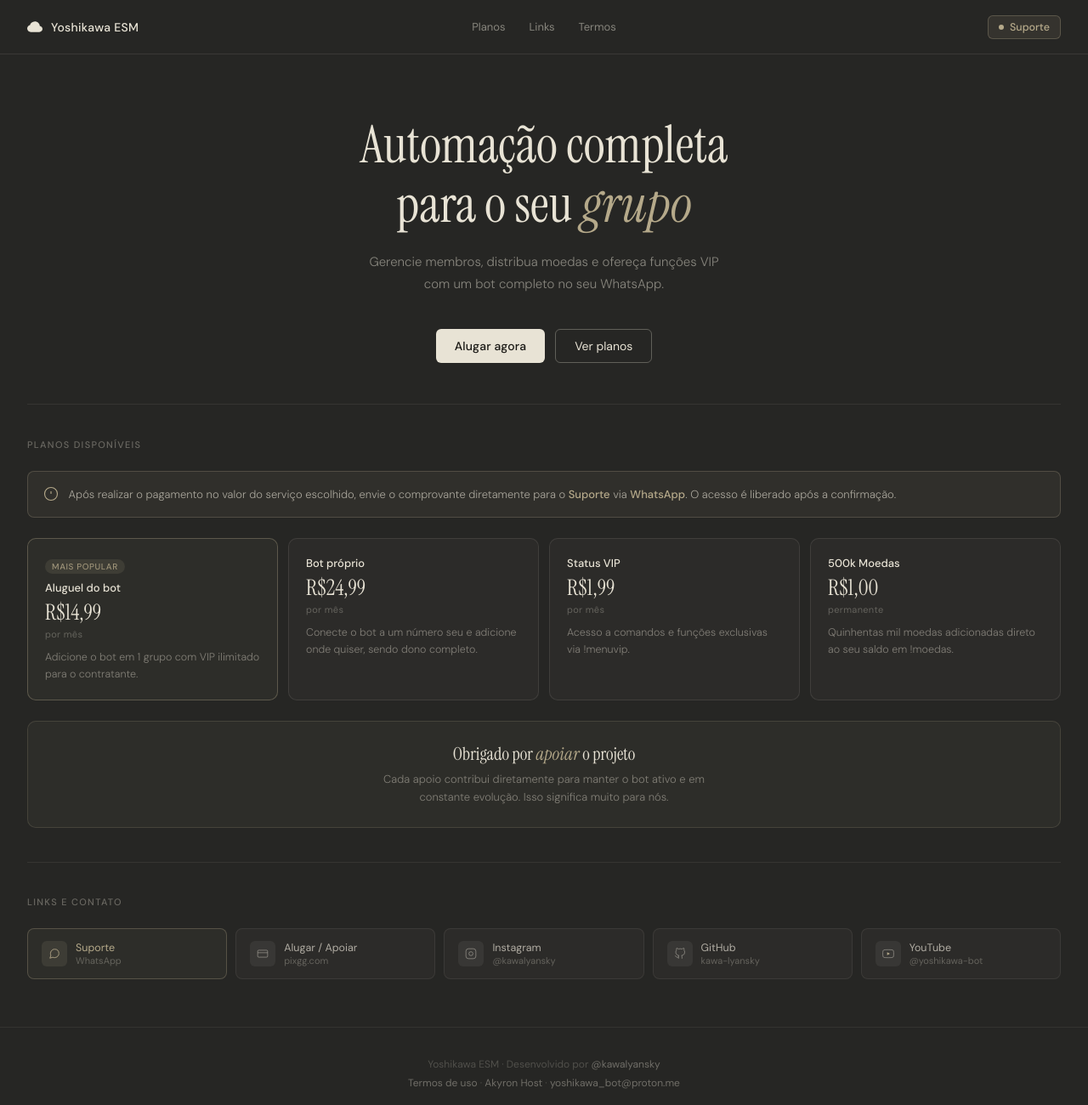
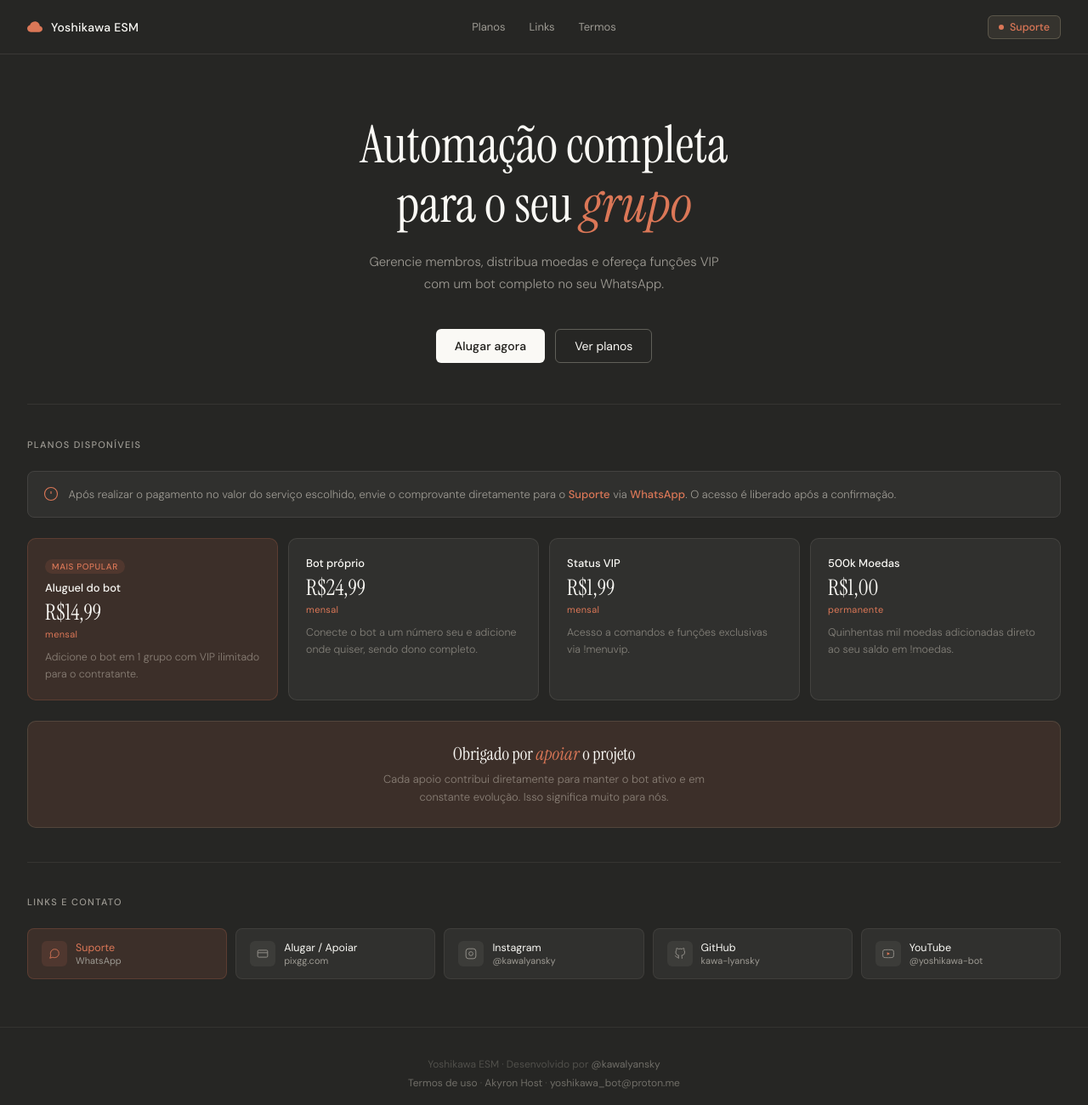
Before and after one commit to kawa-lyansky/yoshikawa, a plain HTML site: page index.html in a window 1280 px wide. Shown: the whole page at 85% size. Drawn offline with Linux system fonts and the light colour scheme.

Commit message:
Update index.html

```diff
--- a/index.html
+++ b/index.html
@@ -19,7 +19,7 @@
 
     .page {
       background: #262624;
-      color: #e8e3d5;
+      color: #FAF9F5;
       font-family: 'DM Sans', sans-serif;
       min-height: 100vh;
       padding: 0 0 3rem;
@@ -57,7 +57,7 @@
       width: 14px;
       height: 14px;
       fill: none;
-      stroke: #e8e3d5;
+      stroke: #FAF9F5;
       stroke-width: 1.5;
     }
 
@@ -65,7 +65,7 @@
       font-size: 14px;
       font-weight: 500;
       letter-spacing: 0.02em;
-      color: #e8e3d5;
+      color: #FAF9F5;
     }
 
     .nav-center {
@@ -78,7 +78,7 @@
 
     .nav-link {
       font-size: 13px;
-      color: rgba(232, 227, 213, 0.5);
+      color: #9D9A93;
       text-decoration: none;
       padding: 5px 12px;
       border-radius: 5px;
@@ -86,7 +86,7 @@
     }
 
     .nav-link:hover {
-      color: #e8e3d5;
+      color: #FAF9F5;
       background: rgba(232, 227, 213, 0.07);
     }
 
@@ -117,13 +117,13 @@
       width: 6px;
       height: 6px;
       border-radius: 50%;
-      background: #b5a98a;
+      background: #DB7757;
       flex-shrink: 0;
     }
 
     .nav-support-text {
       font-size: 12.5px;
-      color: #b5a98a;
+      color: #DB7757;
       font-weight: 500;
     }
 
@@ -141,7 +141,7 @@
       display: block;
       width: 20px;
       height: 1.5px;
-      background: #e8e3d5;
+      background: #FAF9F5;
       border-radius: 2px;
       transition: all .25s;
     }
@@ -164,7 +164,7 @@
       right: -280px;
       width: 260px;
       height: 100vh;
-      background: #1f1e1a;
+      background: #1F1E1C;
       border-left: 0.5px solid rgba(232, 227, 213, 0.1);
       z-index: 200;
       transition: right .3s ease;
@@ -203,7 +203,7 @@
     }
 
     .drawer-link:hover {
-      color: #e8e3d5;
+      color: #FAF9F5;
       background: rgba(232, 227, 213, 0.07);
     }
 
@@ -211,7 +211,7 @@
       display: flex;
       align-items: center;
       gap: 8px;
-      background: rgba(181, 169, 138, 0.1);
+      background: rgba(218, 119, 87, 0.12);
       border: 0.5px solid rgba(181, 169, 138, 0.25);
       border-radius: 6px;
       padding: 10px 12px;
@@ -223,13 +223,13 @@
       width: 7px;
       height: 7px;
       border-radius: 50%;
-      background: #b5a98a;
+      background: #DB7757;
       flex-shrink: 0;
     }
 
     .drawer-support-text {
       font-size: 13px;
-      color: #b5a98a;
+      color: #DB7757;
       font-weight: 500;
     }
 
@@ -249,7 +249,7 @@
       font-size: clamp(2.2rem, 6vw, 3.8rem);
       font-weight: 400;
       line-height: 1.15;
-      color: #e8e3d5;
+      color: #FAF9F5;
       margin-bottom: 1.25rem;
       max-width: 640px;
       margin-left: auto;
@@ -258,12 +258,12 @@
 
     .hero-title em {
       font-style: italic;
-      color: #b5a98a;
+      color: #DB7757;
     }
 
     .hero-desc {
       font-size: 15px;
-      color: rgba(232, 227, 213, 0.5);
+      color: #9D9A93;
       max-width: 440px;
       margin: 0 auto 2.5rem;
       line-height: 1.7;
@@ -278,7 +278,7 @@
     }
 
     .btn-primary {
-      background: #e8e3d5;
+      background: #FAF9F5;
       color: #1a1915;
       border: none;
       padding: 10px 22px;
@@ -297,7 +297,7 @@
 
     .btn-outline {
       background: transparent;
-      color: #e8e3d5;
+      color: #FAF9F5;
       border: 0.5px solid rgba(232, 227, 213, 0.3);
       padding: 10px 22px;
       border-radius: 6px;
@@ -310,7 +310,7 @@
 
     .btn-outline:hover {
       background: rgba(232, 227, 213, 0.05);
-      border-color: rgba(232, 227, 213, 0.5);
+      border-color: #9D9A93;
     }
 
     .divider {
@@ -326,7 +326,7 @@
     .section-label {
       font-size: 11px;
       letter-spacing: 0.12em;
-      color: rgba(232, 227, 213, 0.35);
+      color: #9D9A93;
       text-transform: uppercase;
       margin-bottom: 1.5rem;
       font-weight: 500;
@@ -336,8 +336,8 @@
       display: flex;
       align-items: flex-start;
       gap: 12px;
-      background: rgba(181, 169, 138, 0.07);
-      border: 0.5px solid rgba(181, 169, 138, 0.25);
+      background: #30302E;
+      border: 0.5px solid #434240;
       border-radius: 8px;
       padding: 1rem 1.1rem;
       margin-bottom: 1.5rem;
@@ -353,20 +353,20 @@
     .notice-icon svg {
       width: 18px;
       height: 18px;
-      stroke: #b5a98a;
+      stroke: #DB7757;
       fill: none;
       stroke-width: 1.5;
     }
 
     .notice-text {
       font-size: 13px;
-      color: rgba(232, 227, 213, 0.65);
+      color: #9D9A93;
       line-height: 1.65;
       font-weight: 300;
     }
 
     .notice-text a {
-      color: #b5a98a;
+      color: #DB7757;
       text-decoration: none;
       font-weight: 500;
     }
@@ -382,7 +382,7 @@
     }
 
     .plan-card {
-      background: rgba(232, 227, 213, 0.03);
+      background: #30302E;
       border: 0.5px solid rgba(232, 227, 213, 0.1);
       border-radius: 10px;
       padding: 1.25rem;
@@ -390,20 +390,20 @@
     }
 
     .plan-card:hover {
-      border-color: rgba(232, 227, 213, 0.22);
+      border-color: rgba(218, 119, 87, 0.20);
     }
 
     .plan-card.featured {
-      border-color: rgba(181, 169, 138, 0.35);
-      background: rgba(181, 169, 138, 0.05);
+      border-color: rgba(218, 119, 87, 0.20);
+      background: rgba(218, 119, 87, 0.12);
     }
 
     .plan-badge {
       display: inline-block;
       font-size: 10px;
       letter-spacing: 0.06em;
-      color: rgba(181, 169, 138, 0.8);
-      background: rgba(181, 169, 138, 0.12);
+      color: #DA7757;
+      background: rgba(218, 119, 87, 0.12);
       padding: 2px 8px;
       border-radius: 99px;
       margin-bottom: 8px;
@@ -414,20 +414,20 @@
     .plan-name {
       font-size: 13px;
       font-weight: 500;
-      color: #e8e3d5;
+      color: #FAF9F5;
       margin-bottom: 4px;
     }
 
     .plan-price {
       font-family: 'Instrument Serif', serif;
       font-size: 1.6rem;
-      color: #e8e3d5;
+      color: #FAF9F5;
       margin-bottom: 2px;
     }
 
     .plan-validity {
       font-size: 11px;
-      color: rgba(232, 227, 213, 0.3);
+      color: #DB7757;
       margin-bottom: 10px;
       letter-spacing: 0.03em;
     }
@@ -440,7 +440,7 @@
     }
 
     .thanks {
-      background: rgba(181, 169, 138, 0.05);
+      background: rgba(218, 119, 87, 0.12);
       border: 0.5px solid rgba(181, 169, 138, 0.18);
       border-radius: 10px;
       padding: 1.5rem;
@@ -451,13 +451,13 @@
     .thanks-title {
       font-family: 'Instrument Serif', serif;
       font-size: 1.3rem;
-      color: #e8e3d5;
+      color: #FAF9F5;
       margin-bottom: 6px;
     }
 
     .thanks-title em {
       font-style: italic;
-      color: #b5a98a;
+      color: #DB7757;
     }
 
     .thanks-desc {
@@ -479,7 +479,7 @@
       display: flex;
       align-items: center;
       gap: 10px;
-      background: rgba(232, 227, 213, 0.03);
+      background: #30302E;
       border: 0.5px solid rgba(232, 227, 213, 0.08);
       border-radius: 8px;
       padding: 0.85rem 1rem;
@@ -488,17 +488,17 @@
     }
 
     .link-item:hover {
-      border-color: rgba(232, 227, 213, 0.18);
+      border-color: rgba(218, 119, 87, 0.20);
       background: rgba(232, 227, 213, 0.06);
     }
 
     .link-item.support {
-      border-color: rgba(181, 169, 138, 0.3);
-      background: rgba(181, 169, 138, 0.05);
+      border-color: rgba(218, 119, 87, 0.20);
+      background: rgba(218, 119, 87, 0.12);
     }
 
     .link-item.support:hover {
-      background: rgba(181, 169, 138, 0.1);
+      background: #9D9A93;
     }
 
     .link-icon {
@@ -513,34 +513,34 @@
     }
 
     .link-icon.gold {
-      background: rgba(181, 169, 138, 0.12);
+      background: rgba(218, 119, 87, 0.12);
     }
 
     .link-icon svg {
       width: 14px;
       height: 14px;
-      stroke: #b5a98a;
+      stroke: #DB7757;
       fill: none;
       stroke-width: 1.5;
     }
 
     .link-icon.dim svg {
-      stroke: rgba(232, 227, 213, 0.45);
+      stroke: #9D9A93;
     }
 
     .link-label {
       font-size: 12.5px;
-      color: rgba(232, 227, 213, 0.7);
+      color: #FAF9F5;
       font-weight: 400;
     }
 
     .link-label.gold {
-      color: #b5a98a;
+      color: #DB7757;
     }
 
     .link-sub {
       font-size: 11px;
-      color: rgba(232, 227, 213, 0.3);
+      color: #9D9A93;
     }
 
     .footer {
@@ -595,7 +595,7 @@
 
     <nav class="nav">
       <div class="nav-logo">
-  <svg xmlns="http://www.w3.org/2000/svg" width="16" height="16" fill="currentColor" class="bi bi-cloud-fill" viewBox="0 0 16 16" style="width: 18px; height: 18px; color: #e8e3d5;">
+  <svg xmlns="http://www.w3.org/2000/svg" width="16" height="16" fill="currentColor" class="bi bi-cloud-fill" viewBox="0 0 16 16" style="width: 18px; height: 18px; color: #DB7757;">
     <path d="M4.406 3.342A5.53 5.53 0 0 1 8 2c2.69 0 4.923 2 5.166 4.579C14.758 6.804 16 8.137 16 9.773 16 11.569 14.502 13 12.687 13H3.781C1.708 13 0 11.366 0 9.318c0-1.763 1.266-3.223 2.942-3.593.143-.863.698-1.723 1.464-2.383z"/>
   </svg>
 
@@ -648,19 +648,19 @@
           <div class="plan-badge">Mais popular</div>
           <div class="plan-name">Aluguel do bot</div>
           <div class="plan-price">R$14,99</div>
-          <div class="plan-validity">por mês</div>
+          <div class="plan-validity">mensal</div>
           <div class="plan-desc">Adicione o bot em 1 grupo com VIP ilimitado para o contratante.</div>
         </div>
         <div class="plan-card">
           <div class="plan-name">Bot próprio</div>
           <div class="plan-price">R$24,99</div>
-          <div class="plan-validity">por mês</div>
+          <div class="plan-validity">mensal</div>
           <div class="plan-desc">Conecte o bot a um número seu e adicione onde quiser, sendo dono completo.</div>
         </div>
         <div class="plan-card">
           <div class="plan-name">Status VIP</div>
           <div class="plan-price">R$1,99</div>
-          <div class="plan-validity">por mês</div>
+          <div class="plan-validity">mensal</div>
           <div class="plan-desc">Acesso a comandos e funções exclusivas via !menuvip.</div>
         </div>
         <div class="plan-card">
@@ -720,7 +720,7 @@
         </a>
         <a href="https://m.youtube.com/@yoshikawa-bot" class="link-item">
           <div class="link-icon dim">
-            <svg viewBox="0 0 24 24"><path d="M22.54 6.42a2.78 2.78 0 00-1.95-1.96C18.88 4 12 4 12 4s-6.88 0-8.59.46A2.78 2.78 0 001.46 6.42 29 29 0 001 12a29 29 0 00.46 5.58 2.78 2.78 0 001.95 1.96C5.12 20 12 20 12 20s6.88 0 8.59-.46a2.78 2.78 0 001.95-1.96A29 29 0 0023 12a29 29 0 00-.46-5.58z"/><polygon points="9.75 15.02 15.5 12 9.75 8.98 9.75 15.02" fill="#b5a98a" stroke="none"/></svg>
+            <svg viewBox="0 0 24 24"><path d="M22.54 6.42a2.78 2.78 0 00-1.95-1.96C18.88 4 12 4 12 4s-6.88 0-8.59.46A2.78 2.78 0 001.46 6.42 29 29 0 001 12a29 29 0 00.46 5.58 2.78 2.78 0 001.95 1.96C5.12 20 12 20 12 20s6.88 0 8.59-.46a2.78 2.78 0 001.95-1.96A29 29 0 0023 12a29 29 0 00-.46-5.58z"/><polygon points="9.75 15.02 15.5 12 9.75 8.98 9.75 15.02" fill="#DB7757" stroke="none"/></svg>
           </div>
           <div>
             <div class="link-label">YouTube</div>
@@ -760,4 +760,4 @@
     });
   </script>
 </body>
-  </html>
+</html>
```
